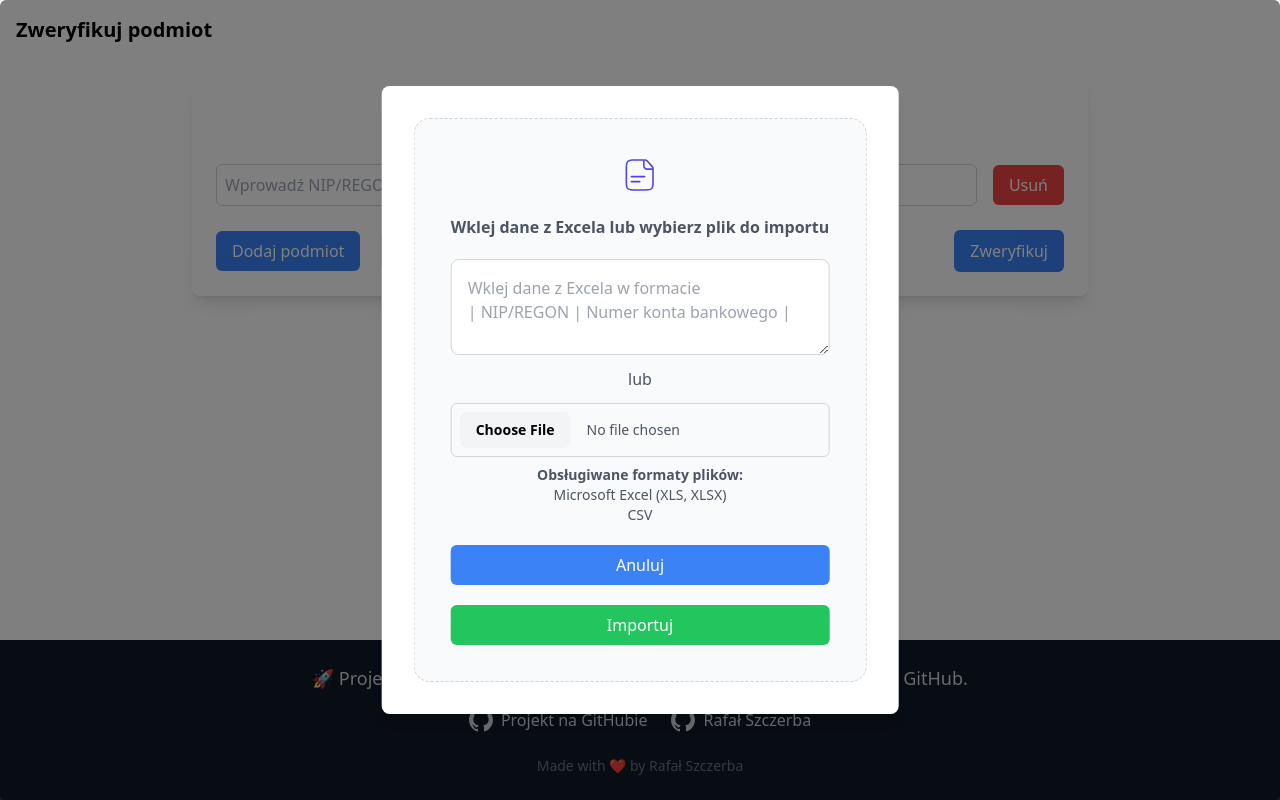
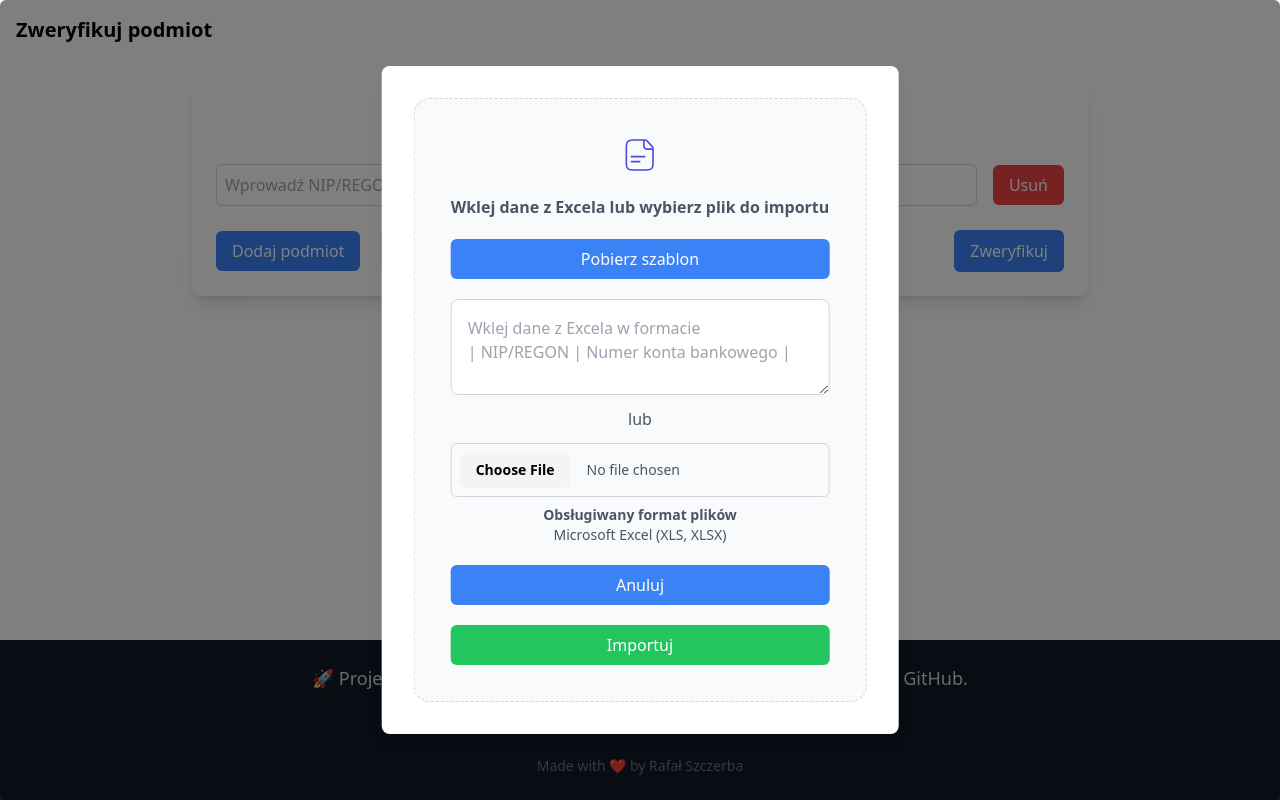
Before and after one commit to RMaster121/NIPBankVerifier, a SvelteKit app: page / in a window 1280 px wide. Both pictures are taken after a click on the button "Importuj z Excela". Built offline with nearby package versions, Linux system fonts and the light colour scheme.

Commit message:
Added template generation

```diff
--- a/src/routes/+page.svelte
+++ b/src/routes/+page.svelte
@@ -158,6 +158,16 @@
 		input.setCustomValidity('');
 	}
 
+	function generateTemplate() {
+		const ws = XLSX.utils.json_to_sheet([
+			{ 'NIP/REGON': '', 'Numer konta bankowego': '' },
+		]);
+		ws['!cols'] = [{ wch: 20 }, { wch: 30 }];
+		const wb = XLSX.utils.book_new();
+		XLSX.utils.book_append_sheet(wb, ws, 'Szablon');
+		XLSX.writeFile(wb, 'szablon.xlsx');
+	}
+
 	let firstRowInputId: HTMLInputElement;
 
 	onMount(() => {
@@ -172,7 +182,13 @@
 		<h1 class="text-2xl font-bold text-center mb-6">Wprowadź NIP i konto bankowe podmiotu</h1>
 		<form id="form-container" class="space-y-4" on:submit|preventDefault={handleSubmit}>
 			<div class="flex space-x-4 items-center">
-				<input id="firstRowIdNumber" type="text" placeholder="Wprowadź NIP/REGON" on:input={validateNipRegon} bind:this={firstRowInputId} />
+				<input
+					id="firstRowIdNumber"
+					type="text"
+					placeholder="Wprowadź NIP/REGON"
+					on:input={validateNipRegon}
+					bind:this={firstRowInputId}
+				/>
 				<input type="text" placeholder="Wprowadź numer konta bankowego" />
 				<button class="bg-red-500 hover:bg-red-600" on:click={removeRow}>Usuń</button>
 			</div>
@@ -215,6 +231,13 @@
 				Wklej dane z Excela lub wybierz plik do importu
 			</p>
 
+			<button
+				on:click={generateTemplate}
+				class="mt-4 px-6 py-2 bg-blue-500 text-white rounded-lg hover:bg-blue-600 text-center"
+			>
+				Pobierz szablon
+			</button>
+
 			<textarea
 				class="mt-4 w-full h-24 p-4 border border-gray-300 rounded-lg focus:outline-none focus:ring-2 focus:ring-blue-500"
 				placeholder="Wklej dane z Excela w formacie
@@ -235,9 +258,8 @@
 			</div>
 
 			<p class="text-center text-gray-600 text-sm mt-1">
-				<strong>Obsługiwane formaty plików:<br /></strong>
-				Microsoft Excel (XLS, XLSX)<br />
-				CSV
+				<strong>Obsługiwany format plików<br /></strong>
+				Microsoft Excel (XLS, XLSX)
 			</p>
 
 			<button
```
